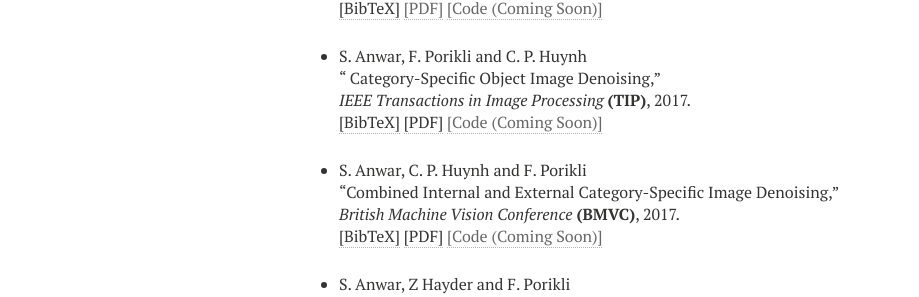
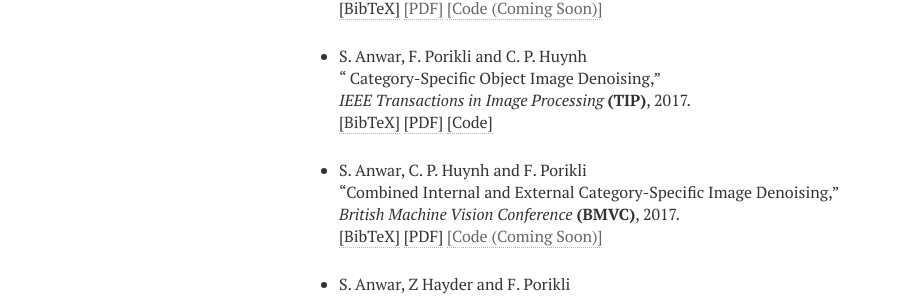
Before and after one commit to saeed-anwar/saeed-anwar.github.io, a Jekyll site: the page built from publications.md, in a window 1280 px wide. Shown: the part 506-803 px from the top of the page, without its empty margins (21-940 px from the left). Built offline with Jekyll 4.4.1, drawn with Linux system fonts in a browser that asks for light colours; nearby versions of some CDN libraries.

Commit message:
TIP17_code made public

```diff
--- a/_layouts/publications.html
+++ b/_layouts/publications.html
@@ -168,7 +168,7 @@
 <br />
 <a href="javascript:toggleBibtex('Anwar2017noise')">[BibTeX]</a>
 <a href="../papers/TIP17-noise.pdf">[PDF]</a>
-<a href="">[Code (Coming Soon)]</a>
+<a href="../codes/CSID_TIP17_codes">[Code]</a>
 
 </p>
 <div id="bib_Anwar2017noise" class="bibtex noshow">
```
